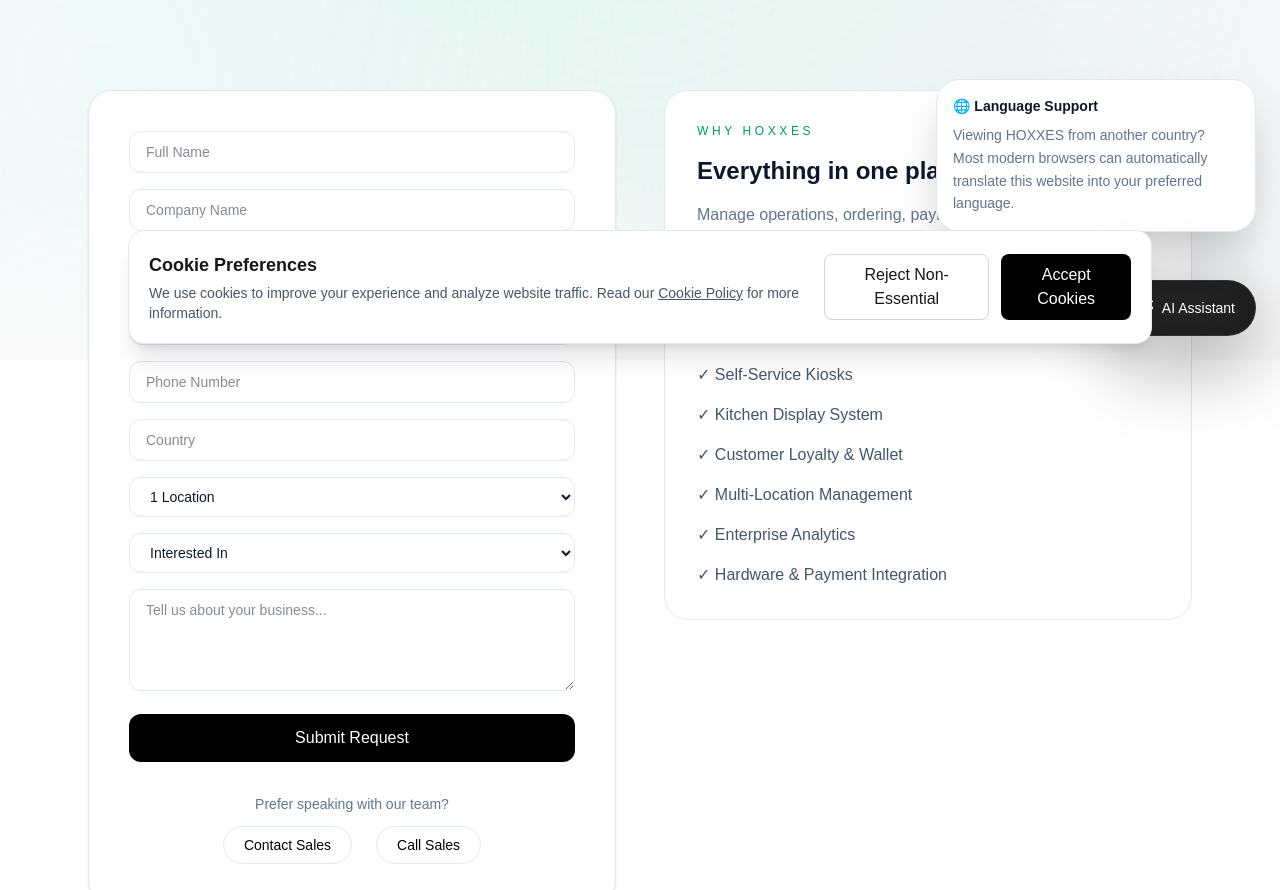
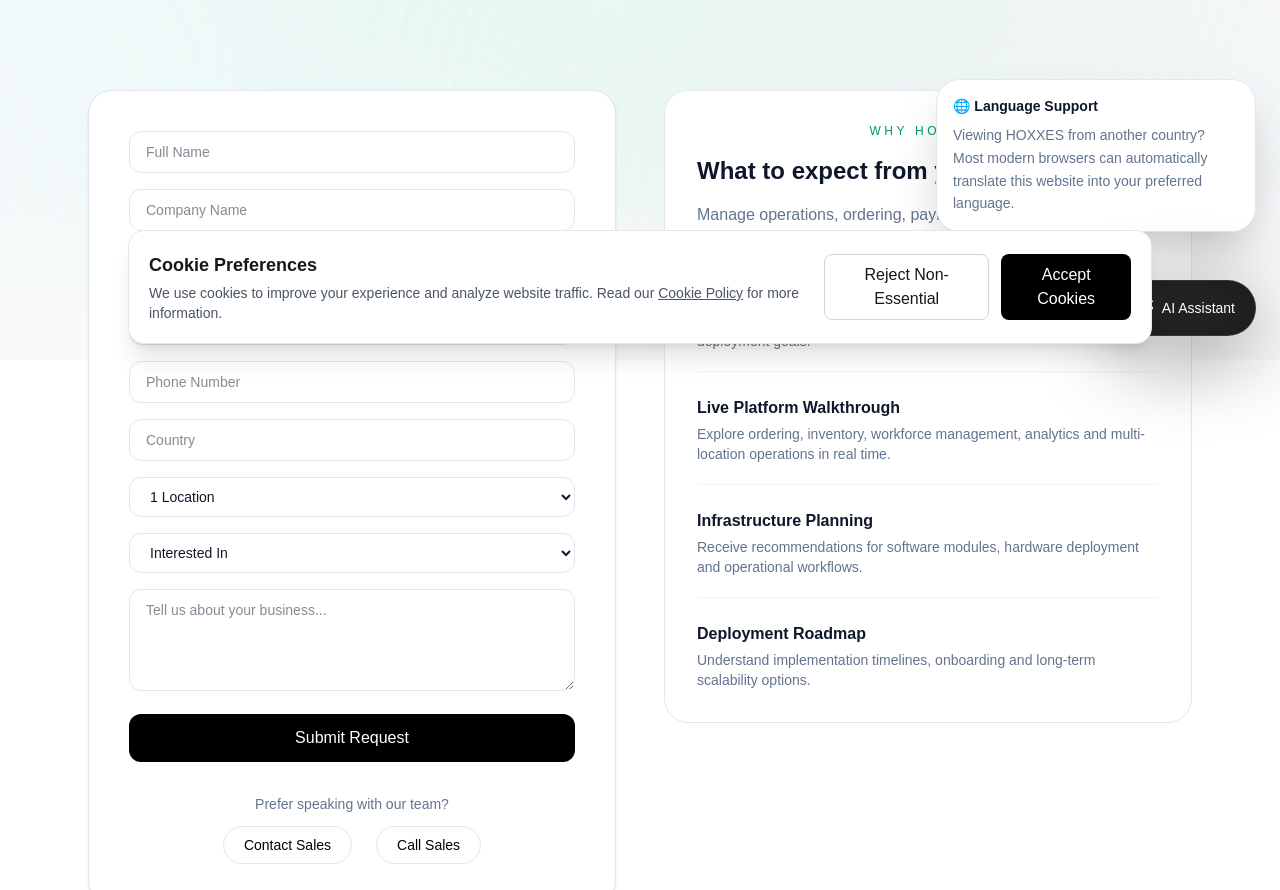
Before and after one commit to leonardapp/web, a Next.js app: page /request-demo in a window 1280 px wide. Shown: the part 440-1330 px from the top of the page. Built offline with nearby package versions, Linux system fonts and the light colour scheme.

Commit message:
Software page changes

```diff
--- a/app/about-us/page.tsx
+++ b/app/about-us/page.tsx
@@ -214,6 +214,7 @@ export default function AboutPage() {
         </div>
       </section>
 
+
       {/* PLATFORM OVERVIEW */}
 <section className="max-w-6xl mx-auto px-6 py-24 sm:py-32">
 
@@ -238,7 +239,7 @@ export default function AboutPage() {
     "Ordering & Commerce",
     "Payments Infrastructure",
     "Operations & Analytics",
-    "Multi-Location Management",
+    "Multi-Location Infrastructure",
   ].map((item) => (
     <div
       key={item}
--- a/app/page.tsx
+++ b/app/page.tsx
@@ -298,8 +298,8 @@ fully connected across every location.
   ],
 
   [
-    "Multi-Location HQ",
-    "Centralized menu management, pricing control and multi-store synchronization."
+  "HQ Synchronization Engine",
+  "Synchronize products, ingredients, menus and pricing across unlimited locations from a centralized control center."
 ],
 
   [
@@ -487,6 +487,7 @@ ${i === arr.length - 1 ? "col-span-2 md:col-span-1" : ""}
 
 
 {/* MULTI-LOCATION MANAGEMENT */}
+
 <section className="py-24 sm:py-32 bg-white">
   <div className="max-w-7xl mx-auto px-6">
 
@@ -500,7 +501,7 @@ ${i === arr.length - 1 ? "col-span-2 md:col-span-1" : ""}
   </h2>
 
   <p className="mt-5 max-w-3xl mx-auto text-slate-500">
-        Control products, pricing, promotions and operations
+    Control products, ingredients, menus, pricing and operations
     across all locations from a centralized management layer.
   </p>
 </div>
@@ -511,22 +512,23 @@ ${i === arr.length - 1 ? "col-span-2 md:col-span-1" : ""}
 
     <div className="rounded-3xl border border-slate-200 p-6">
       <h3 className="font-semibold text-lg">
-            Centralized Menu Management
+        HQ Product & Menu Synchronization
       </h3>
 
       <p className="mt-2 text-slate-500 text-sm">
-            Create products, modifiers and categories once
-            and synchronize them across all locations.
+        Create products, ingredients, categories and menus once,
+        then synchronize them across one, multiple or all locations
+        with a single action.
       </p>
     </div>
 
     <div className="rounded-3xl border border-slate-200 p-6">
       <h3 className="font-semibold text-lg">
-            Unified Pricing Control
+        Unified Pricing & Promotion Control
       </h3>
 
       <p className="mt-2 text-slate-500 text-sm">
-            Update prices and promotions centrally
+        Update prices, discounts and promotions centrally
         without manually configuring every store.
       </p>
     </div>
@@ -537,8 +539,8 @@ ${i === arr.length - 1 ? "col-span-2 md:col-span-1" : ""}
       </h3>
 
       <p className="mt-2 text-slate-500 text-sm">
-            Monitor sales, inventory, workforce and performance
-            across every location from one dashboard.
+        Monitor sales, inventory, workforce and business
+        performance across every location from one dashboard.
       </p>
     </div>
 
@@ -574,13 +576,41 @@ ${i === arr.length - 1 ? "col-span-2 md:col-span-1" : ""}
 
       </div>
 
+      <div className="mt-8 flex flex-wrap justify-center gap-2 text-xs">
+        <span className="px-3 py-1 rounded-full bg-white border">
+          Products
+        </span>
+
+        <span className="px-3 py-1 rounded-full bg-white border">
+          Ingredients
+        </span>
+
+        <span className="px-3 py-1 rounded-full bg-white border">
+          Menus
+        </span>
+
+        <span className="px-3 py-1 rounded-full bg-white border">
+          Pricing
+        </span>
+
+        <span className="px-3 py-1 rounded-full bg-white border">
+          Promotions
+        </span>
+
+        <span className="px-3 py-1 rounded-full bg-white border">
+          Synchronization
+        </span>
       </div>
 
     </div>
 
   </div>
+
+</div>
+
   </div>
 </section>
+
 {/* INVENTORY & COST CONTROL */}
 <section className="py-24 sm:py-32 bg-slate-50">
   <div className="max-w-7xl mx-auto px-6">
--- a/app/pricing/page.tsx
+++ b/app/pricing/page.tsx
@@ -198,6 +198,7 @@ Core platform capabilities are included with every subscription.
 
 </section>
 
+
       {/* CALCULATOR SECTION */}
 <section
   id="pricing-calculator"
@@ -211,7 +212,7 @@ Core platform capabilities are included with every subscription.
     </div>
 
     <h2 className="mt-4 text-3xl sm:text-4xl font-semibold">
-      Estimate your annual licensing cost.
+      Estimate your infrastructure licensing cost.
     </h2>
 
     <p className="mt-4 text-slate-500 max-w-2xl mx-auto">
@@ -445,6 +446,7 @@ ${i === arr.length - 1 ? "col-span-2 md:col-span-1" : ""}
   Ready to scale with HOXXES?
 </h2>
 
+
 <p className="mt-4 text-slate-500 max-w-2xl mx-auto">
   Deploy the infrastructure layer powering
 modern hospitality and retail operations.
--- a/app/request-demo/page.tsx
+++ b/app/request-demo/page.tsx
@@ -250,12 +250,12 @@ export default function RequestDemoPage() {
     {/* RIGHT COLUMN */}
     <div className="rounded-3xl border border-slate-200 bg-white p-8 sticky top-24">
 
-      <div className="text-xs uppercase tracking-[0.3em] text-emerald-600">
+      <div className="text-xs uppercase tracking-[0.3em] text-emerald-600 text-center">
         Why HOXXES
       </div>
 
       <h3 className="mt-4 text-2xl font-semibold">
-        Everything in one platform.
+        What to expect from your demo.
       </h3>
 
       <p className="mt-4 text-slate-500">
@@ -263,18 +263,53 @@ export default function RequestDemoPage() {
         unified platform built for restaurants, retail and enterprise.
       </p>
 
-      <div className="mt-8 space-y-4 text-slate-600">
+      <div className="mt-8 space-y-6">
 
-        <div>✓ POS Infrastructure</div>
-        <div>✓ Online & QR Ordering</div>
-        <div>✓ Self-Service Kiosks</div>
-        <div>✓ Kitchen Display System</div>
-        <div>✓ Customer Loyalty & Wallet</div>
-        <div>✓ Multi-Location Management</div>
-        <div>✓ Enterprise Analytics</div>
-        <div>✓ Hardware & Payment Integration</div>
+  <div className="pb-5 border-b border-slate-100">
+    <div className="font-semibold">
+      Personalized Consultation
+    </div>
 
-      </div>
+    <p className="mt-1 text-sm text-slate-500">
+      Discuss your operational requirements, locations,
+      ordering channels and deployment goals.
+    </p>
+  </div>
+
+  <div className="pb-5 border-b border-slate-100">
+    <div className="font-semibold">
+      Live Platform Walkthrough
+    </div>
+
+    <p className="mt-1 text-sm text-slate-500">
+      Explore ordering, inventory, workforce management,
+      analytics and multi-location operations in real time.
+    </p>
+  </div>
+
+  <div className="pb-5 border-b border-slate-100">
+    <div className="font-semibold">
+      Infrastructure Planning
+    </div>
+
+    <p className="mt-1 text-sm text-slate-500">
+      Receive recommendations for software modules,
+      hardware deployment and operational workflows.
+    </p>
+  </div>
+
+  <div>
+    <div className="font-semibold">
+      Deployment Roadmap
+    </div>
+
+    <p className="mt-1 text-sm text-slate-500">
+      Understand implementation timelines,
+      onboarding and long-term scalability options.
+    </p>
+  </div>
+
+</div>
 
     </div>
 
--- a/app/software/page.tsx
+++ b/app/software/page.tsx
@@ -26,8 +26,8 @@ export default function SoftwarePage() {
 
 <p className="mt-6 max-w-3xl mx-auto text-sm sm:text-base md:text-lg text-slate-500 leading-relaxed">
   Built for restaurants, retail businesses and multi-location operations.
-  HOXXES unifies ordering, payments, workforce, inventory and analytics
-  into a single operating system.
+HOXXES unifies ordering, payments, workforce, inventory, analytics,
+centralized product synchronization and menu management into a single operating system.
 </p>
 
         {/* CTA */}
@@ -663,8 +663,9 @@ export default function SoftwarePage() {
       </h2>
 
       <p className="mt-5 max-w-3xl mx-auto text-slate-500">
-        Centralized reporting, inventory management, workforce oversight
-        and operational control across all locations.
+         Centralized reporting, inventory management, workforce oversight,
+  menu administration and operational control across all locations
+  from a single HQ dashboard.
       </p>
     </div>
 
@@ -689,7 +690,90 @@ export default function SoftwarePage() {
   <span className="px-4 py-2 rounded-full bg-slate-100 text-center">
     Executive View
   </span>
+   <span className="px-4 py-2 rounded-full bg-slate-100 text-center">
+    Product Sync
+  </span>
+  <span className="px-4 py-2 rounded-full bg-slate-100 text-center">
+    Menu Control
+  </span>
 </div>
+  </div>
+</section>
+{/* HQ PRODUCT & MENU SYNCHRONIZATION */}
+<section className="py-24 sm:py-32 bg-white">
+  <div className="max-w-7xl mx-auto px-6">
+
+    <div className="text-center mb-14">
+      <div className="text-xs uppercase tracking-[0.35em] text-emerald-600">
+        HQ Synchronization Engine
+      </div>
+
+      <h2 className="mt-4 text-3xl sm:text-4xl font-semibold">
+        One change. Every location updated.
+      </h2>
+
+      <p className="mt-5 max-w-3xl mx-auto text-slate-500">
+        Create products, ingredients and menus from HQ and synchronize
+        them across all locations, kiosks, POS terminals and ordering
+        channels from a single control center.
+      </p>
+    </div>
+
+    <div className="grid lg:grid-cols-2 gap-8">
+
+      <div className="rounded-3xl border border-slate-200 bg-slate-50 p-8">
+        <div className="text-lg font-medium mb-4">
+          Product Synchronization
+        </div>
+
+        <div className="space-y-3 text-slate-600">
+          <div>✓ Centralized Product Management</div>
+          <div>✓ One-Click Synchronization</div>
+          <div>✓ Multi-Location Deployment</div>
+          <div>✓ Real-Time Product Updates</div>
+          <div>✓ Category Synchronization</div>
+          <div>✓ Pricing Synchronization</div>
+        </div>
+      </div>
+
+      <div className="rounded-3xl border border-slate-200 bg-slate-50 p-8">
+        <div className="text-lg font-medium mb-4">
+          Menu Management
+        </div>
+
+        <div className="space-y-3 text-slate-600">
+          <div>✓ Unlimited Menus</div>
+          <div>✓ Kiosk Menus</div>
+          <div>✓ QR Ordering Menus</div>
+          <div>✓ Online Ordering Menus</div>
+          <div>✓ Delivery Menus</div>
+          <div>✓ Product-Level Assignment</div>
+        </div>
+      </div>
+
+    </div>
+
+    <div className="mt-10 flex flex-wrap justify-center gap-3 text-sm">
+      <span className="px-4 py-2 rounded-full bg-slate-100">
+        Time-Based Menus
+      </span>
+      <span className="px-4 py-2 rounded-full bg-slate-100">
+        Day Scheduling
+      </span>
+      <span className="px-4 py-2 rounded-full bg-slate-100">
+        Weekly Campaigns
+      </span>
+      <span className="px-4 py-2 rounded-full bg-slate-100">
+        Seasonal Menus
+      </span>
+      <span className="px-4 py-2 rounded-full bg-slate-100">
+        Ingredient Synchronization
+      </span>
+      <span className="px-4 py-2 rounded-full bg-slate-100">
+        Unlimited Locations
+      </span>
+    </div>
+
   </div>
 </section>
 
```
Lines whose indentation alone changed are shown as unchanged.
